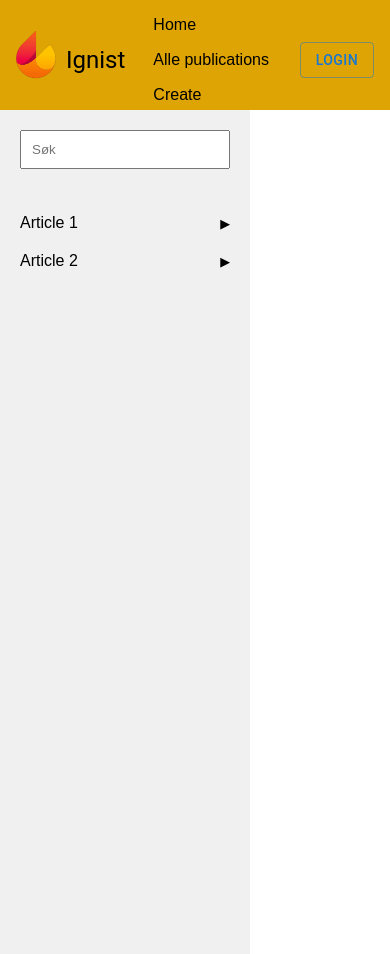
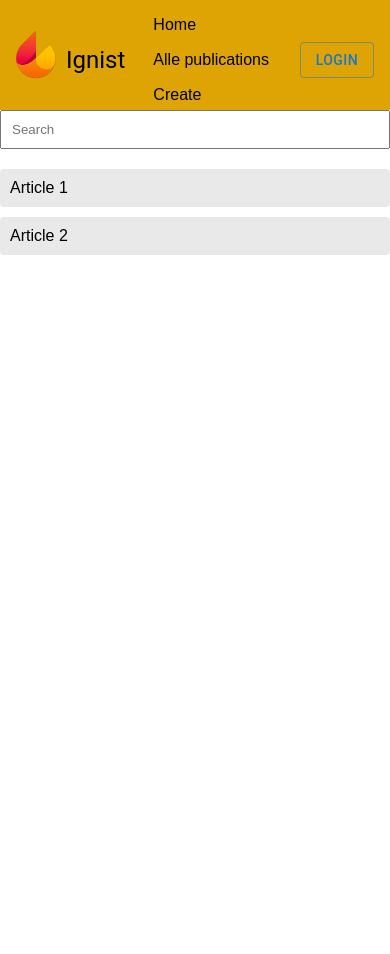
Before and after one commit to HamidHamrah/React-Brannhjelp, a React (Create React App) app: page / in a window 390 px wide. After the commit the page ends 844 px from the top, so only its background shows below. Built offline with nearby package versions, Linux system fonts and the light colour scheme.

Commit message:
Now the searchfield and the display field is responsive. But need a better display and design.

```diff
--- a/src/Components/ListAllPublications/ListPublications.js
+++ b/src/Components/ListAllPublications/ListPublications.js
@@ -1,71 +1,56 @@
-import React, { useState } from 'react';
+import React, { useState, useEffect } from 'react';
 
 const articles = [
-  { id: 1, title: 'Article 1', content: 'Content of Article 1' },
-  { id: 2, title: 'Article 2', content: 'Content of Article 2' },
-  // Add more articles as needed
+  { id: 1, title: 'Article 1', content: 'Content of Article 1.' },
+  { id: 2, title: 'Article 2', content: 'Content of Article 2.' },
 ];
 
-const SidebarItem = ({ title, children, onSelect }) => {
-  const [isOpen, setIsOpen] = useState(false);
-
-  const toggle = () => setIsOpen(!isOpen);
-
-  return (
-    <div className="sidebar-item" onClick={onSelect}>
-      <div className="sidebar-title" onClick={toggle}>
-        {title}
-        <span className="sidebar-icon">{isOpen ? '▼' : '▶'}</span>
-      </div>
-      {isOpen && <div className="sidebar-content">{children}</div>}
-    </div>
-  );
-};
-
-const ArticleContent = ({ article }) => {
-  if (!article) return null;
-
-  return (
-    <div className="article-content">
-      <h2>{article.title}</h2>
-      <p>{article.content}</p>
-    </div>
-  );
-};
+const ArticleContent = ({ content }) => <div>{content}</div>;
 
 const Sidebar = () => {
   const [searchTerm, setSearchTerm] = useState('');
-  const [selectedArticle, setSelectedArticle] = useState(null);
+  const [selectedArticleId, setSelectedArticleId] = useState(null);
+  const [windowWidth, setWindowWidth] = useState(window.innerWidth);
+
+  const handleResize = () => {
+    setWindowWidth(window.innerWidth);
+  };
+
+  useEffect(() => {
+    window.addEventListener('resize', handleResize);
+    return () => window.removeEventListener('resize', handleResize);
+  }, []);
+
+  const isMobile = windowWidth < 768;
 
   const filteredArticles = articles.filter(article =>
     article.title.toLowerCase().includes(searchTerm.toLowerCase())
   );
 
-  const handleSearchChange = (e) => {
-    setSearchTerm(e.target.value);
-  };
-
   return (
-    <div className="sidebar-container">
-      <aside className="sidebar">
-        <div className="search-container">
+    <div className="layout-container">
+      <div className="search-and-list">
         <input
           type="text"
-            placeholder="Søk"
+          placeholder="Search"
           className="search-input"
           value={searchTerm}
-            onChange={handleSearchChange}
+          onChange={(e) => setSearchTerm(e.target.value)}
         />
+        {filteredArticles.map((article) => (
+          <div key={article.id} className="article-title" onClick={() => setSelectedArticleId(article.id)}>
+            {article.title}
+            {isMobile && selectedArticleId === article.id && (
+              <ArticleContent content={article.content} />
+            )}
           </div>
-        {filteredArticles.map((article) => (
-          <SidebarItem
-            key={article.id}
-            title={article.title}
-            onSelect={() => setSelectedArticle(article)}
-          />
         ))}
-      </aside>
-      <ArticleContent article={selectedArticle} />
+      </div>
+      {!isMobile && selectedArticleId && (
+        <div className="article-content">
+          <ArticleContent content={articles.find(article => article.id === selectedArticleId)?.content} />
+        </div>
+      )}
     </div>
   );
 };
--- a/src/Components/ListAllPublications/Style.css
+++ b/src/Components/ListAllPublications/Style.css
@@ -1,64 +1,56 @@
 .sidebar-container {
-  display: flex;
-  max-width: 100%;
-}
-
-.sidebar {
-  width: 250px; /* Adjust the width as needed */
-  background-color: #f0f0f0; /* Light grey for the sidebar */
-  padding: 20px;
-  height: 100vh; /* Full height of the viewport */
-  overflow-y: auto; /* Adds scroll to the sidebar if content overflows */
-}
-
-.article-content {
-  flex-grow: 1; /* Takes up remaining space */
-  background-color: #ffffff; /* White for the article content area */
-  padding: 20px;
-  height: 100vh; /* Full height of the viewport */
-  overflow-y: auto; /* Adds scroll to the content area if content overflows */
+  width: 100%;
 }
 
 .search-container {
-  margin-bottom: 20px;
+  padding: 20px;
+  background-color: #f0f0f0;
+  margin: 10px;
 }
 
 .search-input {
   width: 100%;
   padding: 10px;
-  margin-bottom: 20px; /* Adds some space below the search input */
-  box-sizing: border-box; /* Ensures padding does not add to the width */
+  margin-bottom: 20px;
+  box-sizing: border-box;
 }
 
-.sidebar-item {
-  cursor: pointer;
-  margin-bottom: 10px; /* Adds some space between sidebar items */
+.articles-list {
+  padding: 20px;
 }
 
-.sidebar-title {
-  display: flex;
-  justify-content: space-between;
-  align-items: center;
-  padding: 5px 0; /* Adds some padding around the title */
+.article-title {
+  cursor: pointer;
+  margin-bottom: 10px;
+  background-color: #e9e9e9;
+  padding: 10px;
+  border-radius: 4px;
 }
 
-.sidebar-content {
+.article-detail {
+  background-color: #fff9c4; /* Yellowish background */
   padding: 10px;
-  background-color: #e9e9e9; /* Slightly darker than sidebar for contrast */
+  border: 1px solid #ccc; /* Very thin border */
+  margin-bottom: 20px;
+}
+.layout-container {
+  display: flex;
+  flex-direction: column;
 }
 
-/* Adjusts the color of the sidebar-icon based on whether the item is open or not */
-.sidebar-icon {
-  font-size: 0.8em; /* Smaller font size for the icons */
+@media (min-width: 768px) {
+  .layout-container {
+    flex-direction: row;
+  }
+
+  .search-and-list {
+    width: 30%;
+  }
+
+  .article-content {
+    flex-grow: 1;
+    padding-left: 20px; /* Or appropriate spacing */
+  }
 }
-.article-content {
-  flex-grow: 1; /* Takes up remaining space */
-  background-color: #ffffff; /* Yellowish background */
-  margin: 30px;
-  padding: 20px;
-  height: 80vh; /* Full height of the viewport */
-  overflow-y: auto; /* Adds scroll to the content area if content overflows */
-  border: 1px solid #8d7f7f; /* Very thin border line */
-  border-radius: 0.25rem;
-  box-shadow: 0 2px 4px rgba(168, 129, 20, 0.1); /* Optional: Adds a subtle shadow for depth */
-}
+
+/* Add other styles as previously defined */
```
Lines whose indentation alone changed are shown as unchanged.
